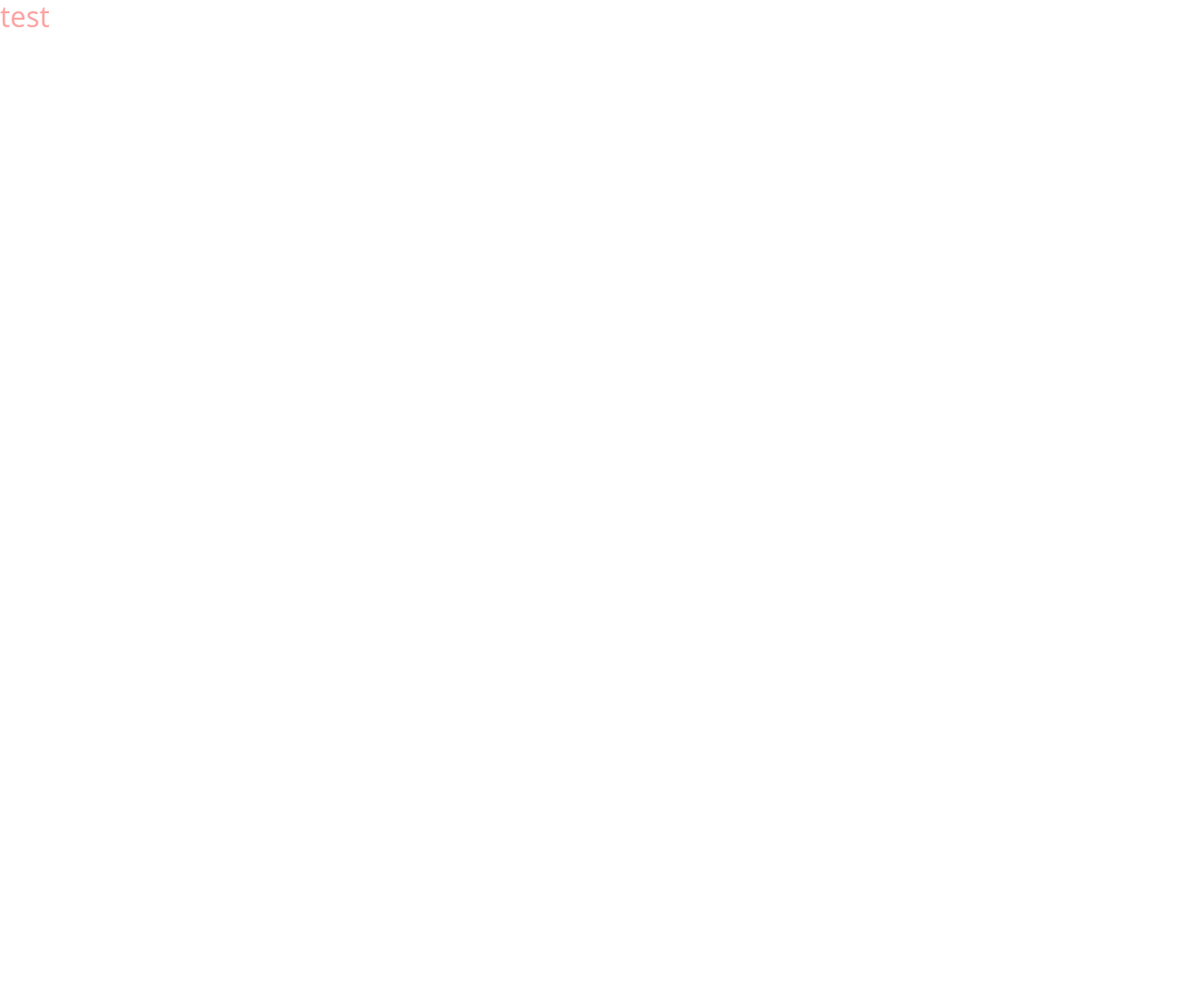
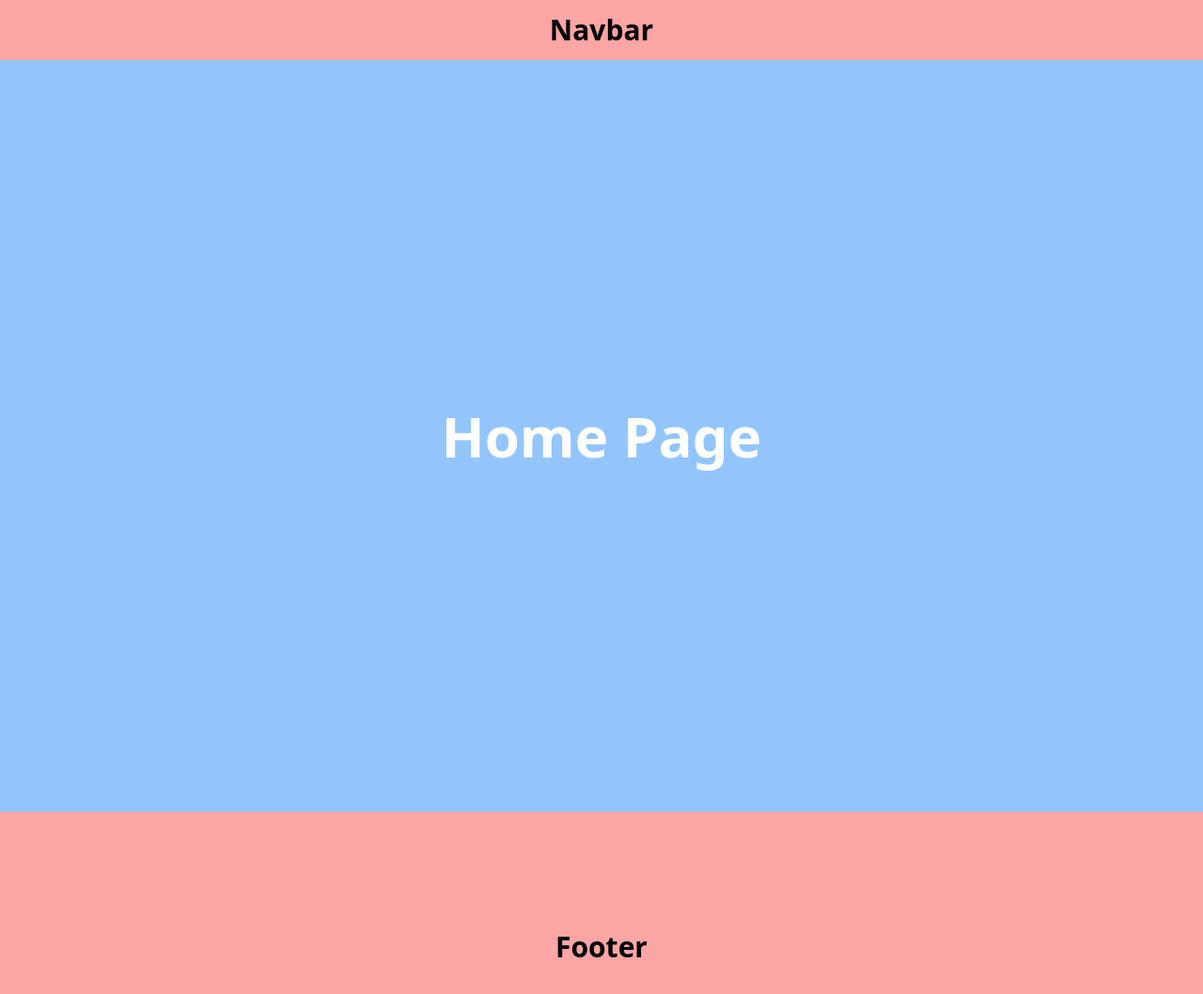
Before and after one commit to csutrick/weather-app, a React (Create React App) app in the folder client/: page / in a window 1280 px wide. Shown: the top 1058 px of the page at 94% size. Before the commit the page ends 800 px from the top, so only its background shows below. Built offline with nearby package versions, Linux system fonts and the light colour scheme.

Commit message:
Added app layout with pages, components, App.js setup

```diff
--- a/client/src/App.js
+++ b/client/src/App.js
@@ -1,7 +1,49 @@
 import React from "react";
+import {
+  ApolloClient,
+  InMemoryCache,
+  ApolloProvider,
+  createHttpLink,
+} from "@apollo/client";
+import { setContext } from "@apollo/client/link/context";
+import { BrowserRouter as Router, Route, Routes } from "react-router-dom";
+
+import Navbar from "./components/Navbar/index.js";
+import Footer from "./components/Footer/index.js";
+import Home from "./pages/Home.js";
+
+const httpLink = createHttpLink({
+  uri: "/graphql",
+});
+
+const authLink = setContext((_, { headers }) => {
+  const token = localStorage.getItem("id_token");
+
+  return {
+    headers: {
+      ...headers,
+      authorization: token ? `Bearer ${token}` : "",
+    },
+  };
+});
+
+const client = new ApolloClient({
+  link: authLink.concat(httpLink),
+  cache: new InMemoryCache(),
+});
 
 function App() {
-  return <div className="text-3xl text-red-300">test</div>;
+  return (
+    <ApolloProvider client={client}>
+      <Router>
+        <Navbar />
+        <Routes>
+          <Route path="/" element={<Home />} />
+        </Routes>
+        <Footer />
+      </Router>
+    </ApolloProvider>
+  );
 }
 
 export default App;
--- /dev/null
+++ b/client/src/components/Footer/index.js
@@ -0,0 +1,11 @@
+import React from "react";
+
+const Footer = () => {
+  return (
+    <nav className="flex h-72 items-center justify-center bg-red-300">
+      <h2 className="text-3xl font-bold text-black">Footer</h2>
+    </nav>
+  );
+};
+
+export default Footer;
--- /dev/null
+++ b/client/src/components/Navbar/index.js
@@ -0,0 +1,11 @@
+import React from "react";
+
+const Navbar = () => {
+  return (
+    <nav className="fixed top-0 z-40 flex h-16 w-full items-center justify-center bg-red-300">
+      <h2 className="text-3xl font-bold text-black">Navbar</h2>
+    </nav>
+  );
+};
+
+export default Navbar;
--- /dev/null
+++ b/client/src/pages/Home.js
@@ -0,0 +1,11 @@
+import React from "react";
+
+const Home = () => {
+  return (
+    <section className="mt-16 flex h-screen items-center justify-center bg-blue-300">
+      <h2 className="text-6xl font-bold text-white">Home Page</h2>
+    </section>
+  );
+};
+
+export default Home;
```
